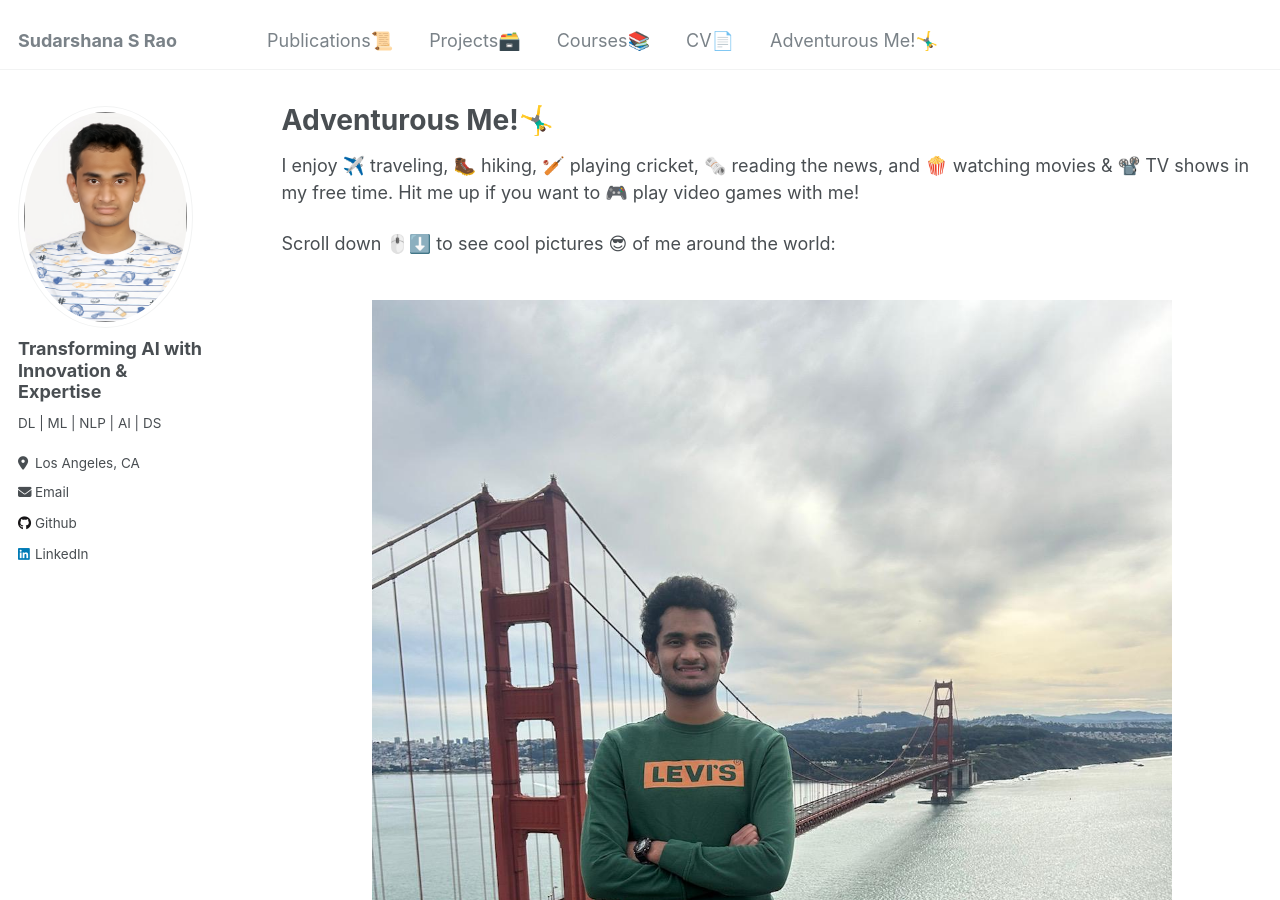
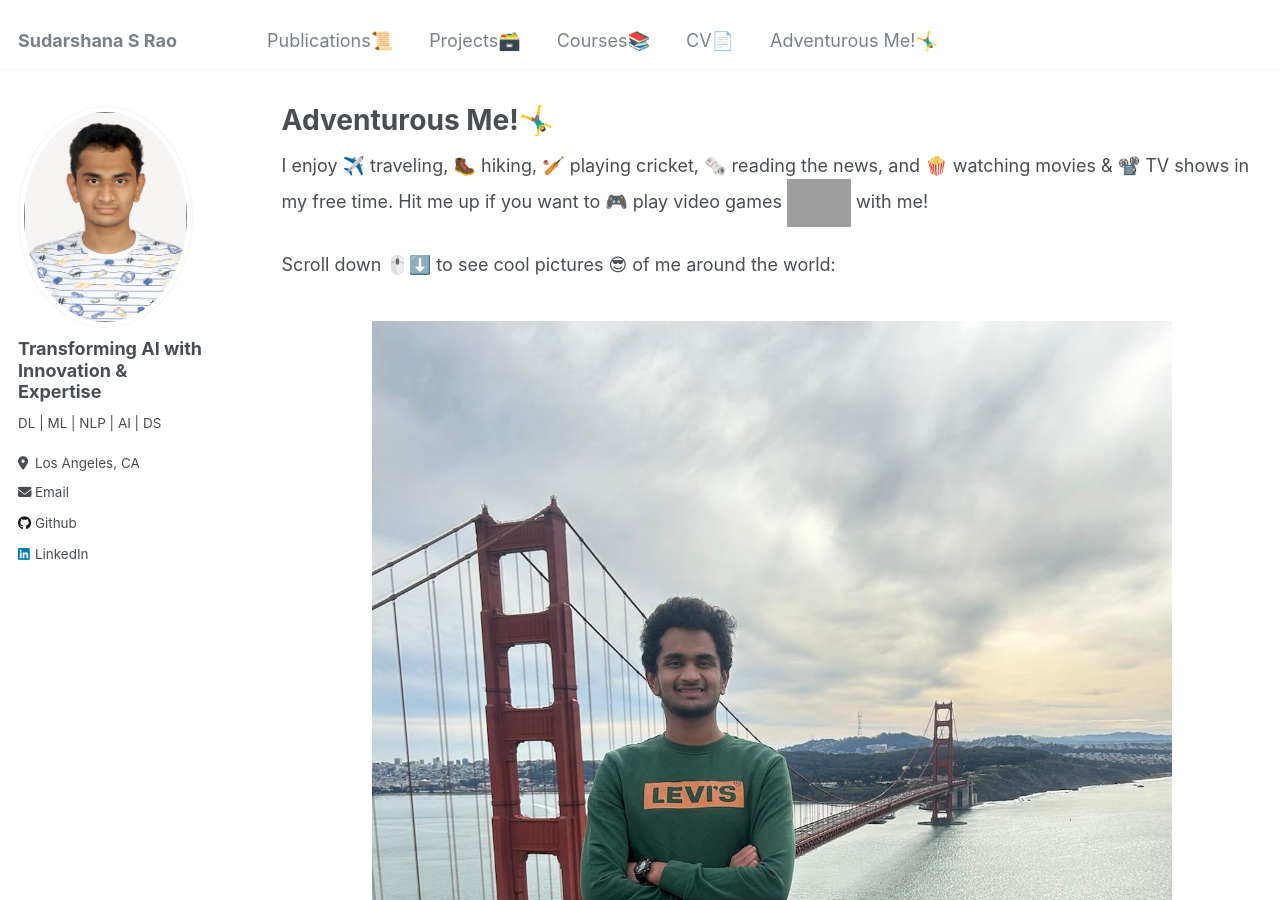
Before and after one commit to SudarshanaSRao/SudarshanaSRao.github.io, a Jekyll site: the page built from _pages/personal.md, in a window 1280 px wide and 900 px high. Built offline with Jekyll 4.4.1, drawn with Linux system fonts in a browser that asks for light colours; grey boxes are pictures that could not be loaded.

Commit message:
Update personal.md

```diff
--- a/_pages/personal.md
+++ b/_pages/personal.md
@@ -9,7 +9,7 @@ redirect_from:
 
 {% include base_path %}
 
-I enjoy ✈️ traveling, 🥾 hiking, 🏏 playing cricket, 🗞️ reading the news, and 🍿 watching movies & 📽️ TV shows in my free time. Hit me up if you want to 🎮 play video games with me!
+I enjoy ✈️ traveling, 🥾 hiking, 🏏 playing cricket, 🗞️ reading the news, and 🍿 watching movies & 📽️ TV shows in my free time. Hit me up if you want to 🎮 play video games <a href="https://emoji.gg/emoji/3139_Xbox"><img src="https://cdn3.emoji.gg/emojis/3139_Xbox.png" width="64px" height="64px" alt="Xbox"></a> with me!
 
 Scroll down 🖱️⬇️ to see cool pictures 😎 of me around the world:
 
```
